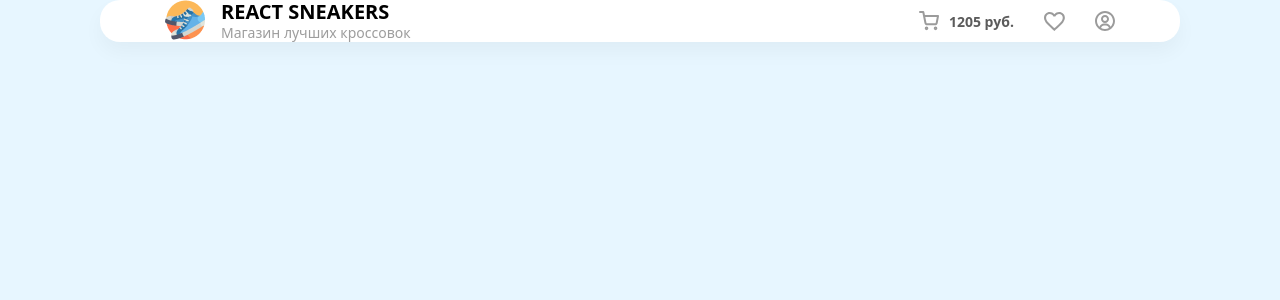
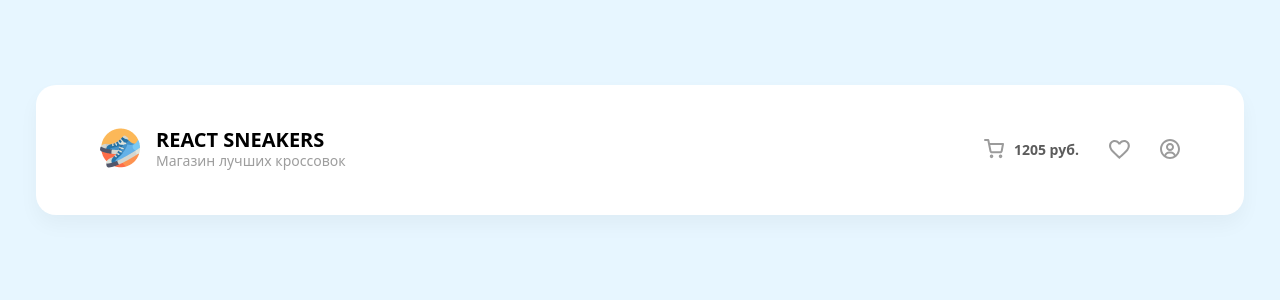
Before and after one commit to etherealelement/sneakers-app, a React (Create React App) app: page / in a window 1280 px wide. Shown: the top 300 px of the page. Built offline with nearby package versions, Linux system fonts and the light colour scheme.

Commit message:
fix: add margin top header

```diff
--- a/src/App.js
+++ b/src/App.js
@@ -1,18 +1,19 @@
-import React from 'react';
-import "./App.scss"
+import React from "react";
+import "./App.scss";
+import "macro-css"
 
 export const App = () => {
-  return <>
-    <header className="header" >
+  return (
+    <>
+      <div className="wrapper">
+        <header className="header">
           <div className="header__content">
             <a href="#">
-        <img src="/images/logo.png" alt="logo" width={40} height={40}/>
+              <img src="/images/logo.png" alt="logo" width={40} height={40} />
             </a>
             <div className="header__content-wrap">
               <h3 className="header__title">REACT SNEAKERS</h3>
-        <p className="logo__sub">
-        Магазин лучших кроссовок
-        </p>
+              <p className="logo__sub">Магазин лучших кроссовок</p>
             </div>
           </div>
 
@@ -27,5 +28,7 @@ export const App = () => {
             </div>
           </div>
         </header>
-  </>;
+      </div>
+    </>
+  );
 };
--- a/src/App.scss
+++ b/src/App.scss
@@ -1,3 +1,14 @@
+.wrapper {
+  max-width: 1080px;
+  margin: 0 auto;
+  margin-top: 85px;
+  padding: 43px 64px 45px;
+  background: #ffffff;
+  box-shadow: 0px 10px 20px rgba(0, 0, 0, 0.04);
+  border-radius: 20px;
+}
+
+
 .header {
   display: flex;
   justify-content: space-between;
--- a/src/index.js
+++ b/src/index.js
@@ -9,10 +9,6 @@ import "macro-css"
 const root = ReactDOM.createRoot(document.getElementById("root"));
 root.render(
   <React.StrictMode>
-    <div className="wrapper">
-      <div className="container">
         <App />
-      </div>
-    </div>
   </React.StrictMode>
 );
--- a/src/index.scss
+++ b/src/index.scss
@@ -3,15 +3,3 @@ body {
   font-family: system-ui;
   background-color: #e7f6ff;
 }
-
-.wrapper {
-  max-width: 1080px;
-  margin: 0 auto;
-  background: #ffffff;
-  box-shadow: 0px 10px 20px rgba(0, 0, 0, 0.04);
-  border-radius: 20px;
-  .container {
-    max-width: 950px;
-    margin: 0 auto;
-  }
-}
```
Lines whose indentation alone changed are shown as unchanged.
